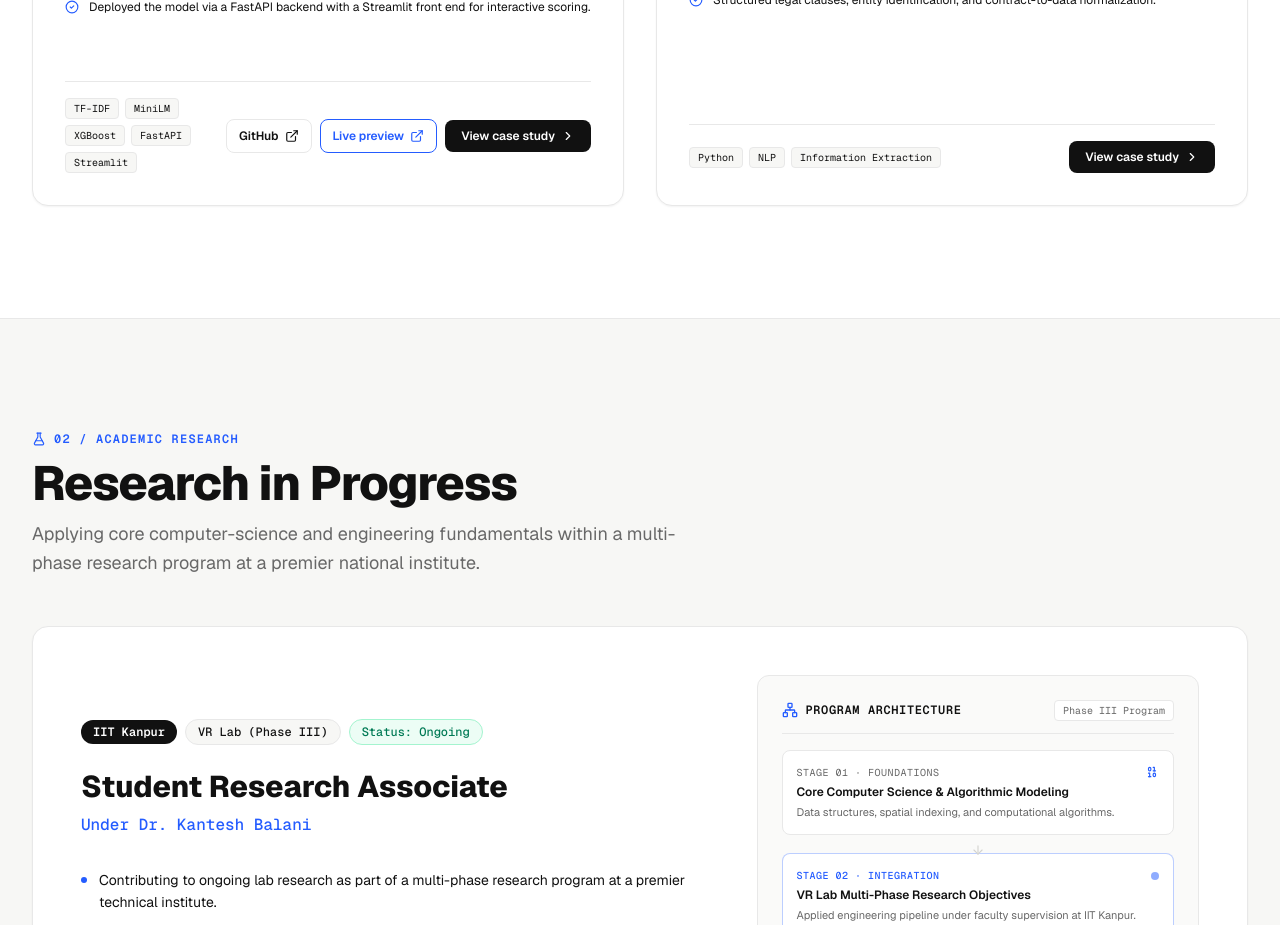
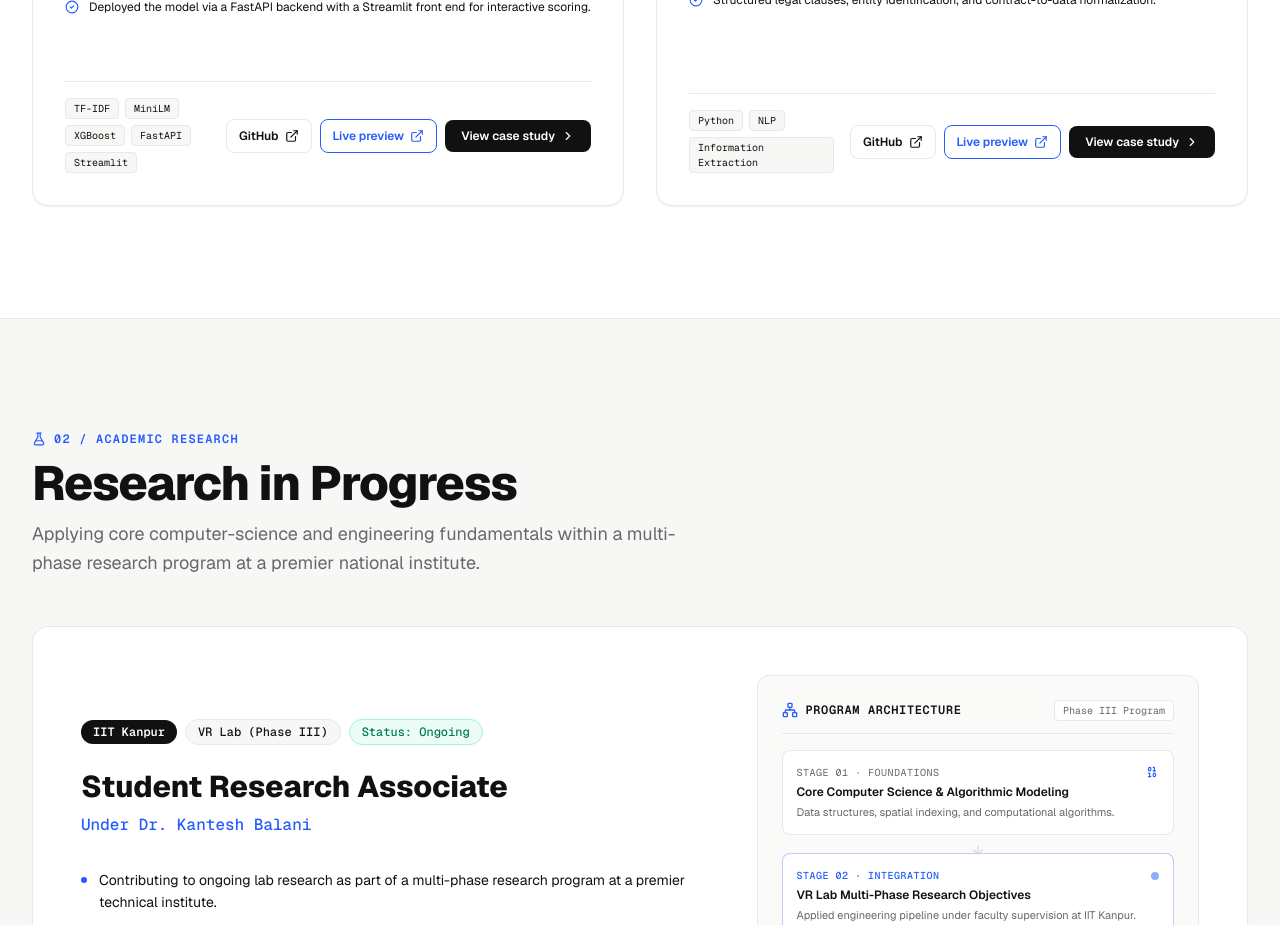
Before and after one commit to Ankitkumar06102005/portfolio, a React (Vite) app: page / in a window 1280 px wide. Shown: the part 2900-3825 px from the top of the page. Built offline with nearby package versions, Linux system fonts and the light colour scheme.

Commit message:
Restore LegalLens preview links

```diff
--- a/src/components/ProjectCard.tsx
+++ b/src/components/ProjectCard.tsx
@@ -10,12 +10,14 @@ const LIVE_DEMOS: Record<string, string> = {
   'junsono-app': 'https://junsuno-app.vercel.app/',
   'contexta-ai': 'https://contexta-ai-ipbi.onrender.com/',
   'resume-iq': 'https://resumeiq2.streamlit.app/',
+  'legal-lens': 'https://legallens-xi.vercel.app/',
 };
 
 const GITHUB_REPOS: Record<string, string> = {
   'junsono-app': 'https://github.com/Ankitkumar06102005/Junsuno-app',
   'contexta-ai': 'https://github.com/Ankitkumar06102005/contextaAI',
   'resume-iq': 'https://github.com/Ankitkumar06102005/ResumeIQ',
+  'legal-lens': 'https://github.com/Ankitkumar06102005/legallens',
 };
 
 export function ProjectCard({ project, onOpenCaseStudy }: ProjectCardProps) {
```
